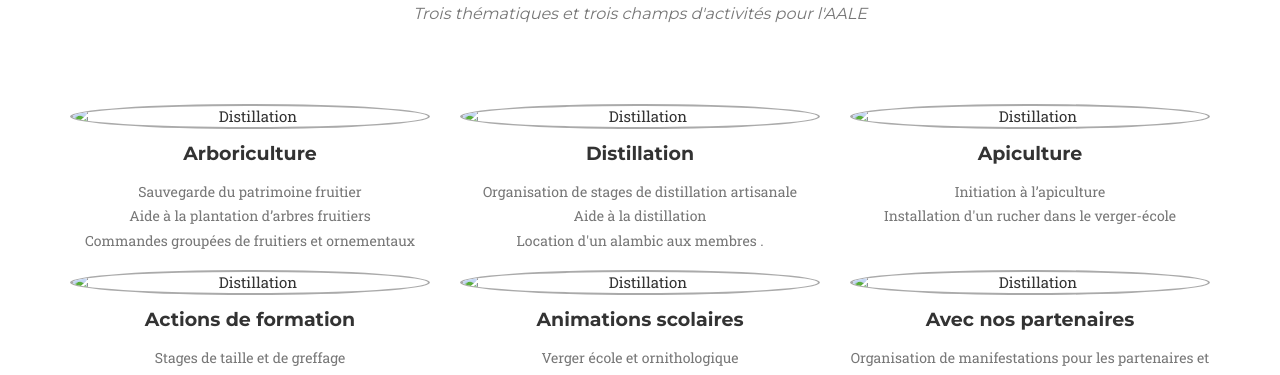
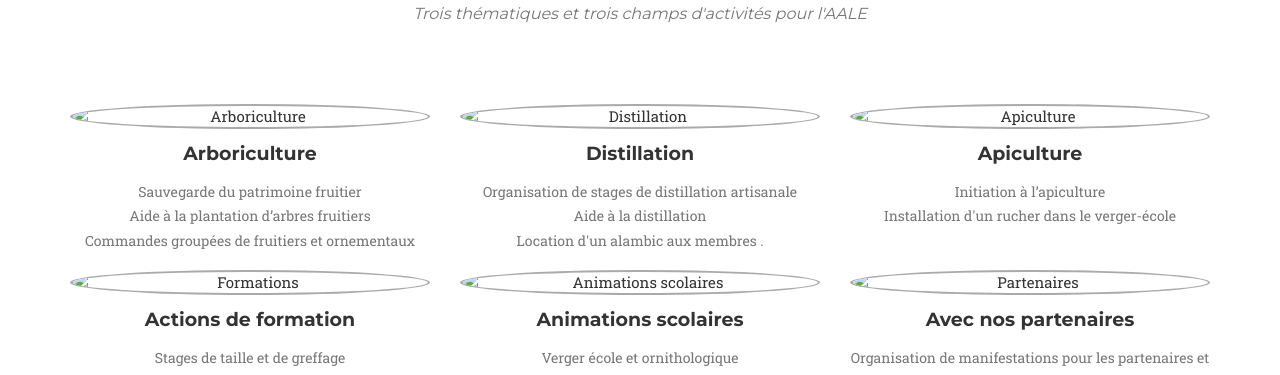
Before and after one commit to arboriculteurs/maquette, a Jekyll site: the page built from _posts/2018-07-14-verger.md, in a window 1280 px wide and 900 px high, scrolled down 728 px. Shown: the part 150-525 px from the top of the window. Built offline with Jekyll 4.4.1, drawn with Linux system fonts in a browser that asks for light colours; nearby versions of some CDN libraries; some web fonts are replaced.

Commit message:
Logo Melch + img alt

```diff
--- a/_includes/about.html
+++ b/_includes/about.html
@@ -12,7 +12,7 @@
                     <ul class="timeline">
                         <li>
                             <div class="timeline-image">
-                                <img class="img-circle img-responsive" src="img/about/taille01.jpg" alt="">
+                                <img class="img-circle img-responsive" src="img/about/taille01.jpg" alt="Atelier de taille - 1">
                             </div>
                             <div class="timeline-panel">
                                 <div class="timeline-heading">
@@ -26,7 +26,7 @@
                         </li>
                         <li class="timeline-inverted">
                             <div class="timeline-image">
-                                <img class="img-circle img-responsive" src="img/about/taille00.jpg" alt="">
+                                <img class="img-circle img-responsive" src="img/about/taille00.jpg" alt="Atelier de taille - 2">
                             </div>
                             <div class="timeline-panel">
                                 <div class="timeline-heading">
@@ -40,7 +40,7 @@
                         </li>
                         <li>
                             <div class="timeline-image">
-                                <img class="img-circle img-responsive" src="img/about/alambic.jpg" alt="">
+                                <img class="img-circle img-responsive" src="img/about/alambic.jpg" alt="Alambic">
                             </div>
                             <div class="timeline-panel">
                                 <div class="timeline-heading">
@@ -54,7 +54,7 @@
                         </li>
                         <li class="timeline-inverted">
                             <div class="timeline-image">
-                                <img class="img-circle img-responsive" src="img/about/taille02.jpg" alt="">
+                                <img class="img-circle img-responsive" src="img/about/taille02.jpg" alt="Atelier de taille - 3">
                             </div>
                             <div class="timeline-panel">
                                 <div class="timeline-heading">
@@ -68,7 +68,7 @@
                         </li>
                         <li>
                             <div class="timeline-image">
-                                <img class="img-circle img-responsive" src="img/about/medievales.jpg" alt="">
+                                <img class="img-circle img-responsive" src="img/about/medievales.jpg" alt="Médiévales">
                             </div>
                             <div class="timeline-panel">
                                 <div class="timeline-heading">
@@ -82,7 +82,7 @@
                         </li>
                         <li class="timeline-inverted">
                             <div class="timeline-image">
-                                <img class="img-circle img-responsive" src="img/about/weinbourg.jpg" alt="">
+                                <img class="img-circle img-responsive" src="img/about/weinbourg.jpg" alt="Marché des jardiniers">
                             </div>
                             <div class="timeline-panel">
                                 <div class="timeline-heading">
@@ -96,7 +96,7 @@
                         </li>
                         <li>
                             <div class="timeline-image">
-                                <img class="img-circle img-responsive" src="img/about/grauelsbaum.jpg" alt="">
+                                <img class="img-circle img-responsive" src="img/about/grauelsbaum.jpg" alt="Grauelsbaum">
                             </div>
                             <div class="timeline-panel">
                                 <div class="timeline-heading">
@@ -110,7 +110,7 @@
                         </li>
                         <li class="timeline-inverted">
                             <div class="timeline-image">
-                                <img class="img-circle img-responsive" src="img/about/taille03.jpg" alt="">
+                                <img class="img-circle img-responsive" src="img/about/taille03.jpg" alt="Taille au vert">
                             </div>
                             <div class="timeline-panel">
                                 <div class="timeline-heading">
@@ -124,7 +124,7 @@
                         </li>
                         <li>
                             <div class="timeline-image">
-                                <img class="img-circle img-responsive" src="img/about/harengs.jpg" alt="">
+                                <img class="img-circle img-responsive" src="img/about/harengs.jpg" alt="Haeriowe">
                             </div>
                             <div class="timeline-panel">
                                 <div class="timeline-heading">
@@ -138,7 +138,7 @@
                         </li>
                         <li class="timeline-inverted">
                             <div class="timeline-image">
-                                <img class="img-circle img-responsive" src="img/about/fete_pomme.jpg" alt="">
+                                <img class="img-circle img-responsive" src="img/about/fete_pomme.jpg" alt="Fête de la pomme">
                             </div>
                             <div class="timeline-panel">
                                 <div class="timeline-heading">
@@ -152,7 +152,7 @@
                         </li>
                         <li>
                             <div class="timeline-image">
-                                <img class="img-circle img-responsive" src="img/about/nicolas.jpg" alt="">
+                                <img class="img-circle img-responsive" src="img/about/nicolas.jpg" alt="Saint Nicolas">
                             </div>
                             <div class="timeline-panel">
                                 <div class="timeline-heading">
--- a/_includes/clients.html
+++ b/_includes/clients.html
@@ -11,56 +11,61 @@
             <div class="row">
                 <div class="col-md-3 col-sm-6"><!-- Graines Hubert -->
                     <a href="https://www.graines-hubert.com/" target="_blank">
-                        <img src="img/logos/hubert.jpg" class="img-responsive img-centered" style="padding-top: 3em" alt="">
+                        <img src="img/logos/hubert.jpg" class="img-responsive img-centered" style="padding-top: 3em" alt="Graines Hubert">
                     </a>
                 </div>
                 <div class="col-md-3 col-sm-6"> <!-- Boucherie Schwab -->
                     <a href="http://www.boucherieschwab.com/" target="_blank">
-                        <img src="img/logos/schwab.png" class="img-responsive img-centered" alt="">
+                        <img src="img/logos/schwab.png" class="img-responsive img-centered" alt="Boucherie Schwab">
                     </a>
                 </div>
                 <div class="col-md-3 col-sm-6"> <!-- Energie Concept -->
                     <a href="https://www.energieconcept.fr/" target="_blank">
-                        <img src="img/logos/energie-concept.jpg" class="img-responsive img-centered" alt="">
+                        <img src="img/logos/energie-concept.jpg" class="img-responsive img-centered" alt="Énergie concept">
                     </a>
                 </div>
                 <div class="col-md-3 col-sm-6"> <!-- Carrières Loegel -->
                     <a href="http://www.carriere-loegel-rothbach.fr/" target="_blank">
-                        <img src="img/logos/carriere.jpg" class="img-responsive img-centered" alt="">
+                        <img src="img/logos/carriere.jpg" class="img-responsive img-centered" alt="Carrières Loegel">
                     </a>
                 </div>
             </div>
             <div class="row">
                 <div class="col-md-3 col-sm-6"> <!-- Handwerk construction -->
                     <a href="https://www.conception-hph.fr/nos-partenaires/handwerk-kurt-fils/" target="_blank">
-                        <img src="img/logos/handwerk.jpg" class="img-responsive img-centered" alt="">
+                        <img src="img/logos/handwerk.jpg" class="img-responsive img-centered" alt="Handwerk construction">
                     </a>
                 </div>
                 <div class="col-md-3 col-sm-6">
                     <a href="https://www.conception-hph.fr/" target="_blank"> <!-- Hph -->
-                        <img src="img/logos/hph.jpg" class="img-responsive img-centered" alt="">
+                        <img src="img/logos/hph.jpg" class="img-responsive img-centered" alt="hph">
                     </a>
                 </div>
                 <div class="col-md-3 col-sm-6"> <!-- Carrelage Stollé -->
                     <a href="https://www.conception-hph.fr/nos-partenaires/carrelage-mathieu-stolle/" target="_blank">
-                        <img src="img/logos/carrelage-stolle.jpg" class="img-responsive img-centered" alt="">
+                        <img src="img/logos/carrelage-stolle.jpg" class="img-responsive img-centered" alt="Carrelage Stollé">
                     </a>
                 </div>
                 <div class="col-md-3 col-sm-6"> <!-- RGE -->
-                    <img src="img/logos/rge.jpg" class="img-responsive img-centered" alt="">
+                    <img src="img/logos/rge.jpg" class="img-responsive img-centered" alt="RGE">
                 </div>
             </div>
             <div class="row">
                     <div class="col-md-3 col-sm-6"> <!-- Fredon -->
                         <a href="http://www.fredon-alsace.fr/" target="_blank">
-                            <img src="img/logos/fredon.png" class="img-responsive img-centered" alt="">
+                            <img src="img/logos/fredon.png" class="img-responsive img-centered" alt="Fredon">
                         </a>
                     </div>
-                    <div class="col-md-9 col-sm-6">
+                    <div class="col-md-3 col-sm-6"> <!-- Arbre vert -->
+                        <a href="http://www.arbre-vert-melch.fr/" target="_blank">
+                            <img src="img/logos/arbre-vert.jpg" class="img-responsive img-centered" alt="Arbre Vert">
+                        </a>
+                    </div>
+                        <div class="col-md-6 col-sm-6">
 
-                                <img src="img/placeholder1x1.png" class="img-responsive img-centered" alt="">
+                            <img src="img/placeholder1x1.png" class="img-responsive img-centered" alt="placeholder">
 
-                        </div>
+                    </div>
 
                 </div>
         </div>
--- a/_includes/services.html
+++ b/_includes/services.html
@@ -10,7 +10,7 @@
         <div class="row text-center">
 
             <div class="col-md-4">
-                <img src="img/services/arboriculture.jpg" class="img-responsive img-circle" alt="Distillation">
+                <img src="img/services/arboriculture.jpg" class="img-responsive img-circle" alt="Arboriculture">
                 <h4 class="service-heading">Arboriculture</h4>
                 <p class="text-muted">
                     Sauvegarde du patrimoine fruitier <br>
@@ -28,7 +28,7 @@
                     .</p>
             </div>
             <div class="col-md-4">
-                <img src="img/services/apiculture.jpg" class="img-responsive img-circle" alt="Distillation">
+                <img src="img/services/apiculture.jpg" class="img-responsive img-circle" alt="Apiculture">
                 <h4 class="service-heading">Apiculture</h4>
                 <p class="text-muted">
                     Initiation à l’apiculture<br>
@@ -38,7 +38,7 @@
         </div>
         <div class="row text-center">
             <div class="col-md-4">
-                <img src="img/services/formation.jpg" class="img-responsive img-circle" alt="Distillation">
+                <img src="img/services/formation.jpg" class="img-responsive img-circle" alt="Formations">
                 <h4 class="service-heading">Actions de formation</h4>
                 <p class="text-muted">
                         Stages de taille et de greffage<br>
@@ -47,7 +47,7 @@
                 </p>
             </div>
             <div class="col-md-4">
-                <img src="img/services/ecole.jpg" class="img-responsive img-circle" alt="Distillation">
+                <img src="img/services/ecole.jpg" class="img-responsive img-circle" alt="Animations scolaires">
                 <h4 class="service-heading">Animations scolaires</h4>
                 <p class="text-muted">
                     Verger école et ornithologique<br>
@@ -55,7 +55,7 @@
                 </p>
             </div>
             <div class="col-md-4">
-                <img src="img/services/animations.jpg" class="img-responsive img-circle" alt="Distillation">
+                <img src="img/services/animations.jpg" class="img-responsive img-circle" alt="Partenaires">
                 <h4 class="service-heading">Avec nos partenaires</h4>
                 <p class="text-muted">
                         Organisation de manifestations pour les partenaires et le village de Lichtenberg<br>
--- a/_includes/team.html
+++ b/_includes/team.html
@@ -51,7 +51,7 @@
                 {% for member in site.people %}
                 <div class="col-md-2">
                     <div class="team-member">
-                        <img src="img/team/{{ member.pic }}.jpg" class="img-responsive img-circle" alt="">
+                        <img src="img/team/{{ member.pic }}.jpg" class="img-responsive img-circle" alt="{{ member.position }}">
                         <h4>{{ member.name }}</h4>
                         <p class="text-muted">{{ member.position }}</p>
 
```
Also changed, not shown: img/logos/arbre-vert.jpg (added).
